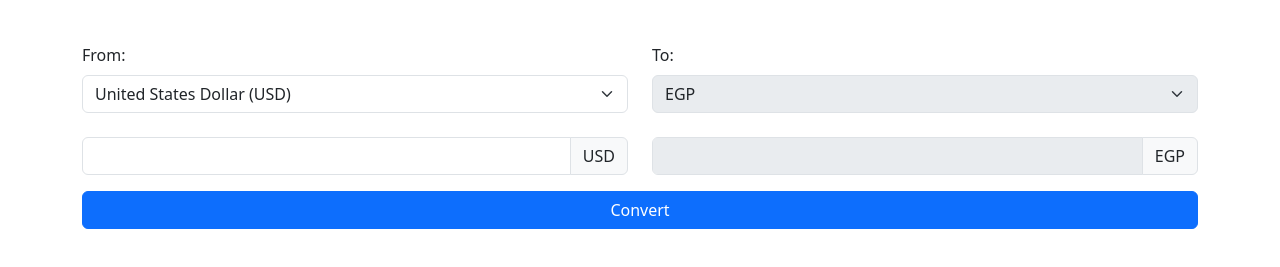
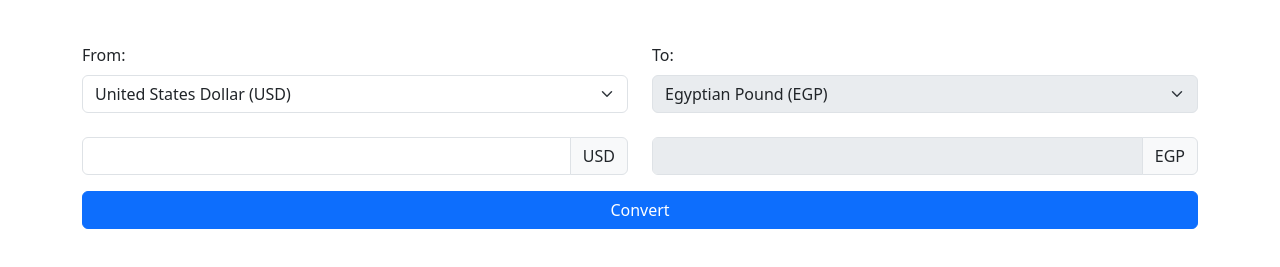
Before and after one commit to mahmoudmaherofficial/CurrencyConverter, a plain HTML site: page index.html in a window 1280 px wide. Shown: the part 101-368 px from the top of the page. Drawn offline with nearby package versions, Linux system fonts and the light colour scheme.

Commit message:
Adding Country Name 2

```diff
--- a/index.html
+++ b/index.html
@@ -46,7 +46,7 @@ Any Questions/Suggestions?  Contact me at "mahmoudmaherofficial@gmail.com"
         <div class="col mb-4">
           <label for="to" class="form-label">To:</label>
           <select id="to" class="form-select" disabled>
-            <option value="EGP">EGP</option>
+            <option value="EGP">Egyptian Pound (EGP)</option>
           </select>
         </div>
       </div>
```
